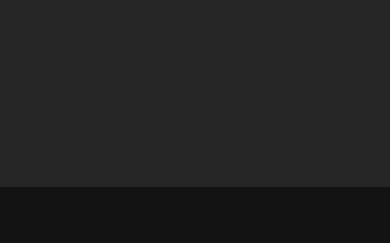
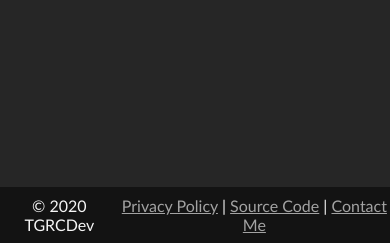
Before and after one commit to TGRCdev/WhatCanWePlay, a Flask app: page / in a window 390 px wide. Shown: the part 601-844 px from the top of the page. Run offline with Flask 2, Linux system fonts and the light colour scheme.

Commit message:
Added footer, improved responsive design

```diff
--- a/app.py
+++ b/app.py
@@ -35,6 +35,7 @@ debug = config.get("debug", config.get("DEBUG", False))
 enable_api_tests = config.get("enable-api-tests", debug)
 cookie_max_age_dict = config.get("cookie-max-age", {})
 info_max_age_dict = config.get("info-max-age", {})
+source_url = config.get("source-url", "")
 
 # Create uWSGI callable
 app = Flask(__name__)
@@ -113,13 +114,17 @@ def index():
     response = Response()
     if errcode not in (0,1):
         steam_info = refresh_steam_cookie(steam_info, response)
-    response.data = render_template("home.html", steam_info=steam_info)
+    response.data = render_template("home.html", steam_info=steam_info, source_url=source_url)
 
     return response
 
+@app.route("/privacy")
+def privacy():
+    return render_template("privacy.html", source_url=source_url)
+
 @app.route("/prototype")
 def prototype():
-    return render_template("app.html", steam_info=session.get("steam_info", {}))
+    return render_template("app.html", steam_info=session.get("steam_info", {}), source_url=source_url)
 
 @app.route("/steam_login", methods=["GET", "POST"])
 def login_disabled():
--- a/config_EXAMPLE.json
+++ b/config_EXAMPLE.json
@@ -11,5 +11,6 @@
     "info-max-age": {
         "hours": 0,
         "minutes": 0
-    }
+    },
+    "source-url": "https://git.tgrc.dev/tgrcdev/whatcanweplay"
 }
--- a/static/styles/default_dark.css
+++ b/static/styles/default_dark.css
@@ -27,8 +27,6 @@ html {
     color: white;
     font-weight: bold;
     text-align: center;
-    max-height: 25px;
-    height: 20px;
 }
 
 #js-alert-text {
@@ -71,21 +69,38 @@ html, body {
 }
 
 #base-header, #base-footer {
-    margin:0;
     max-height: 56px;
     min-height: 56px;
     height: 56px;
     display: flex;
 }
 
+#header-div {
+    background: linear-gradient(#262626, #131313);
+}
+
 #base-header {
-    background: linear-gradient(#262626, #131313);
     font-weight:bold;
     font-size: 27px;
 }
 
+#footer-div {
+    background: #131313;
+}
+
 #base-footer {
-    background: #131313;
+    max-width: 1000px;
+    margin: auto;
+    box-sizing: border-box;
+    -moz-box-sizing: border-box;
+    -webkit-box-sizing: border-box;
+    justify-content: space-around;
+}
+
+#base-footer * {
+    margin-top: auto;
+    margin-bottom: auto;
+    text-align:center;
 }
 
 #base-header a {
@@ -105,6 +120,7 @@ html, body {
 /* Desktop only */
 @media (min-width:701px)
 {
+
     #main-div {
         padding: 15px;
     }
--- a/templates/base_page.html
+++ b/templates/base_page.html
@@ -39,6 +39,11 @@ along with this program.  If not, see <https://www.gnu.org/licenses/>.
         <script>
             window.onload = function() {
                 this.document.getElementById("js-alert").remove()
+                var contact = this.document.getElementById("contact-link")
+                var mailto = ":otliam"
+                var user = "crgt"
+                var address = "ved.crgt@"
+                contact.href = mailto.split("").reverse().join("") + user.split("").reverse().join("") + address.split("").reverse().join("")
             }
         </script>
     </head>
@@ -58,7 +63,12 @@ along with this program.  If not, see <https://www.gnu.org/licenses/>.
             {% block footer %}
             <div id="footer-div">
                 <footer id="base-footer">
-
+                    <div id="copyright">© 2020 TGRCDev</div>
+                    <nav id="footer-nav">
+                        <a href="privacy">Privacy Policy</a> |
+                        <a href="{{ source_url }}">Source Code</a> |
+                        <a id="contact-link">Contact Me</a>
+                    </nav>
                 </footer>
             </div>
             {% endblock %}
--- /dev/null
+++ b/templates/privacy.html
@@ -0,0 +1,5 @@
+{% extends "base_page.html" %}
+
+{% block main %}
+TODO
+{% endblock %}
```
